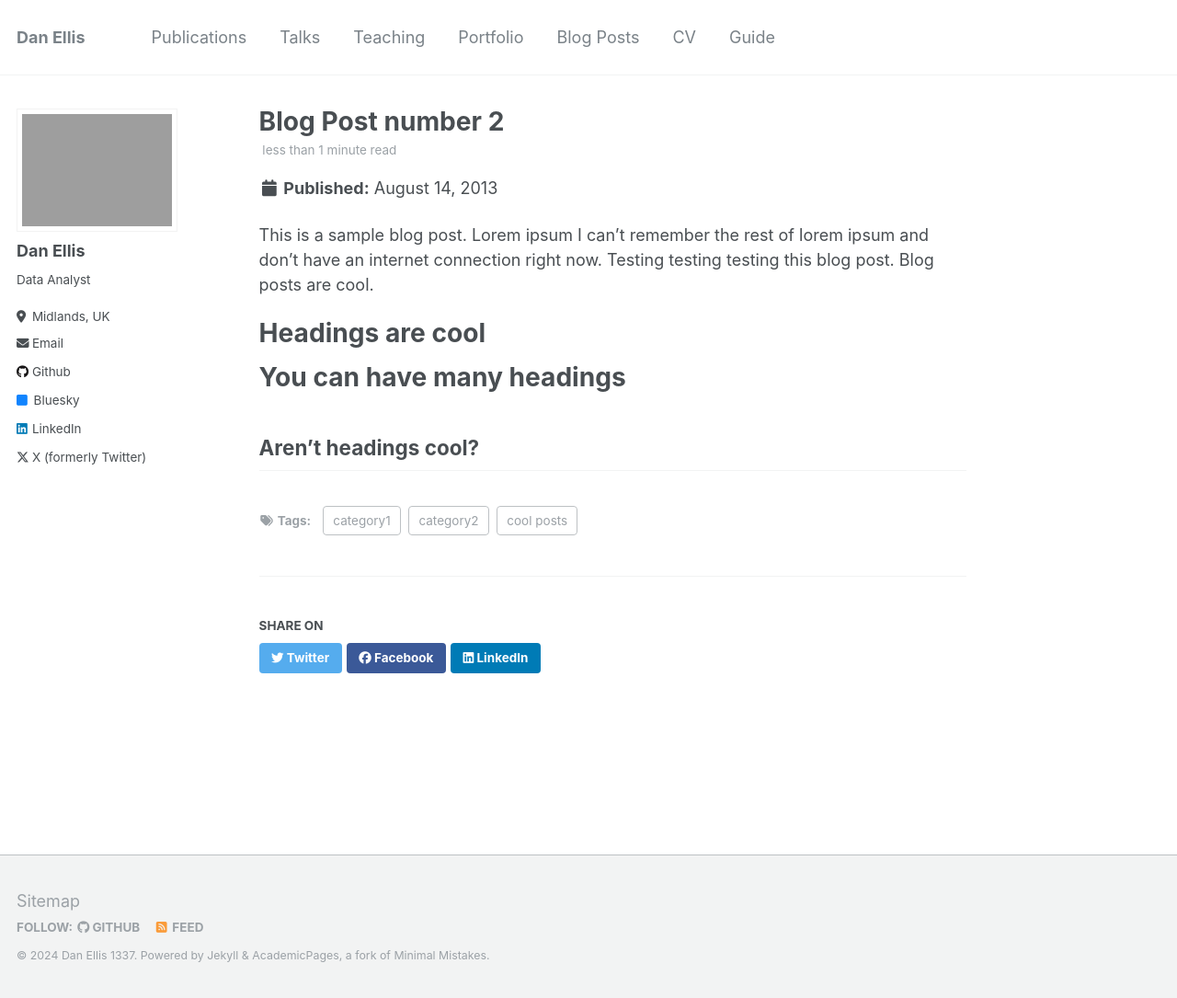
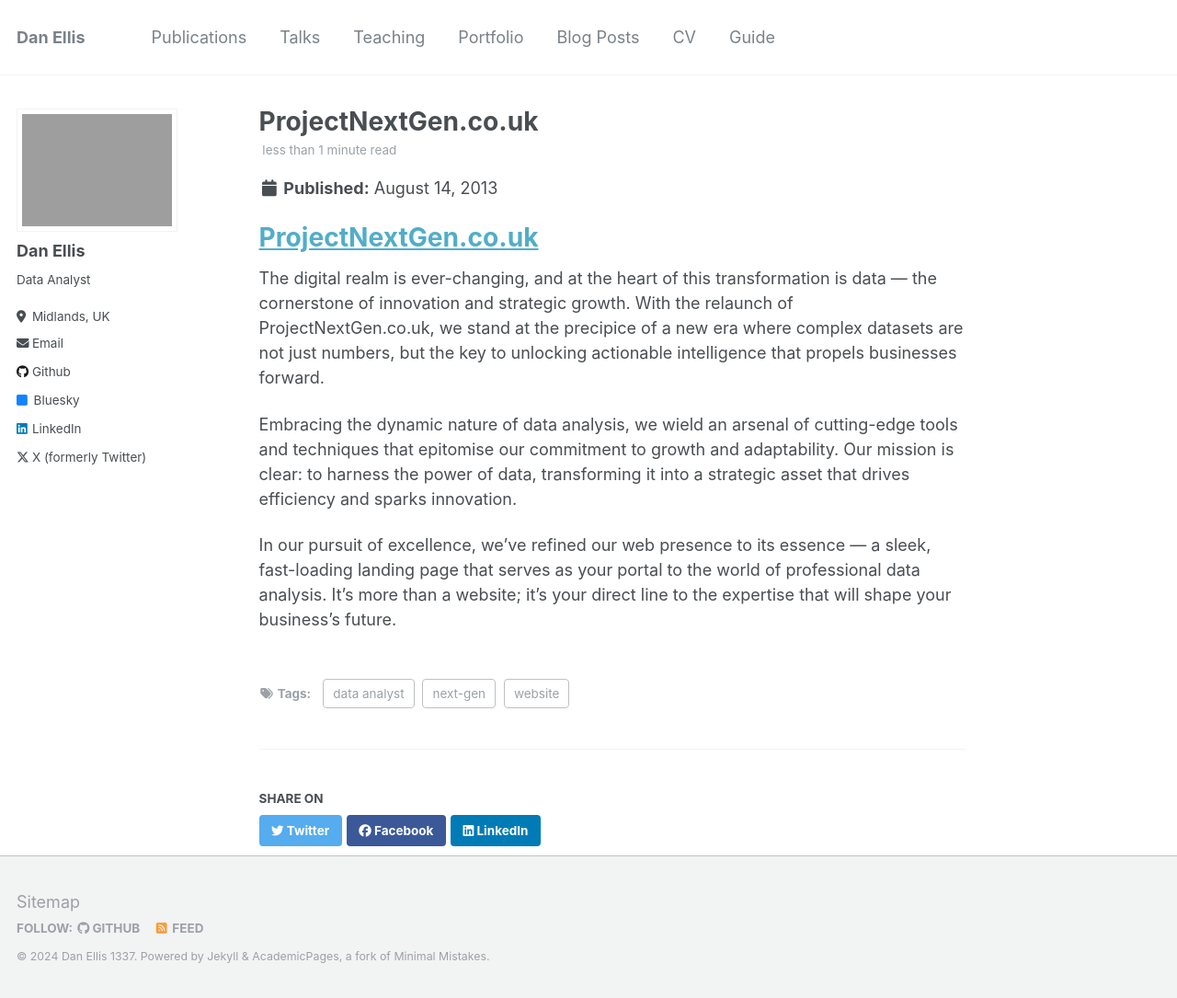
Before and after one commit to danellisprojects/danellisprojects.github.io, a Jekyll site: the page built from _posts/2013-08-14-project-next-gen-updated.md, in a window 1280 px wide and 1085 px high. Shown: the whole window at 92% size. Built offline with Jekyll 4.4.1, drawn with Linux system fonts in a browser that asks for light colours.

Commit message:
Update 2013-08-14-project-next-gen-updated.md

```diff
--- a/_posts/2013-08-14-project-next-gen-updated.md
+++ b/_posts/2013-08-14-project-next-gen-updated.md
@@ -1,20 +1,18 @@
 ---
-title: 'Blog Post number 2'
+title: 'ProjectNextGen.co.uk'
 date: 2013-08-14
-permalink: /posts/2013/08/blog-post-2/
+permalink: /posts/2013/08/project-next-gen-update/
 tags:
-  - cool posts
-  - category1
-  - category2
+  - website
+  - data analyst
+  - next-gen
 ---
 
-This is a sample blog post. Lorem ipsum I can't remember the rest of lorem ipsum and don't have an internet connection right now. Testing testing testing this blog post. Blog posts are cool.
-
-Headings are cool
+[ProjectNextGen.co.uk](https://projectnextgen.co.uk)
 ======
 
-You can have many headings
-======
+The digital realm is ever-changing, and at the heart of this transformation is data — the cornerstone of innovation and strategic growth. With the relaunch of ProjectNextGen.co.uk, we stand at the precipice of a new era where complex datasets are not just numbers, but the key to unlocking actionable intelligence that propels businesses forward.
 
-Aren't headings cool?
-------
+Embracing the dynamic nature of data analysis, we wield an arsenal of cutting-edge tools and techniques that epitomise our commitment to growth and adaptability. Our mission is clear: to harness the power of data, transforming it into a strategic asset that drives efficiency and sparks innovation.
+
+In our pursuit of excellence, we’ve refined our web presence to its essence — a sleek, fast-loading landing page that serves as your portal to the world of professional data analysis. It’s more than a website; it’s your direct line to the expertise that will shape your business’s future.
```
